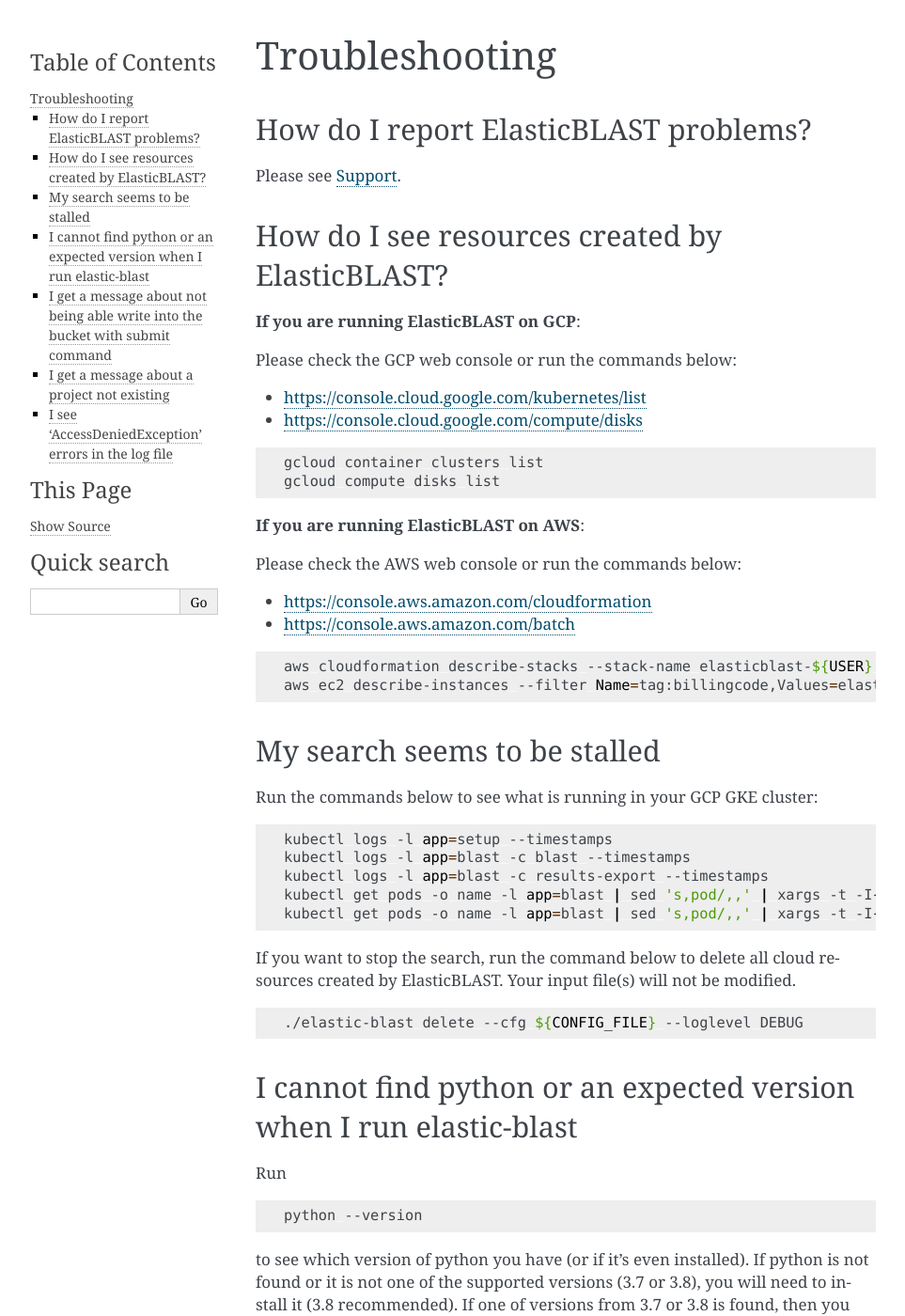
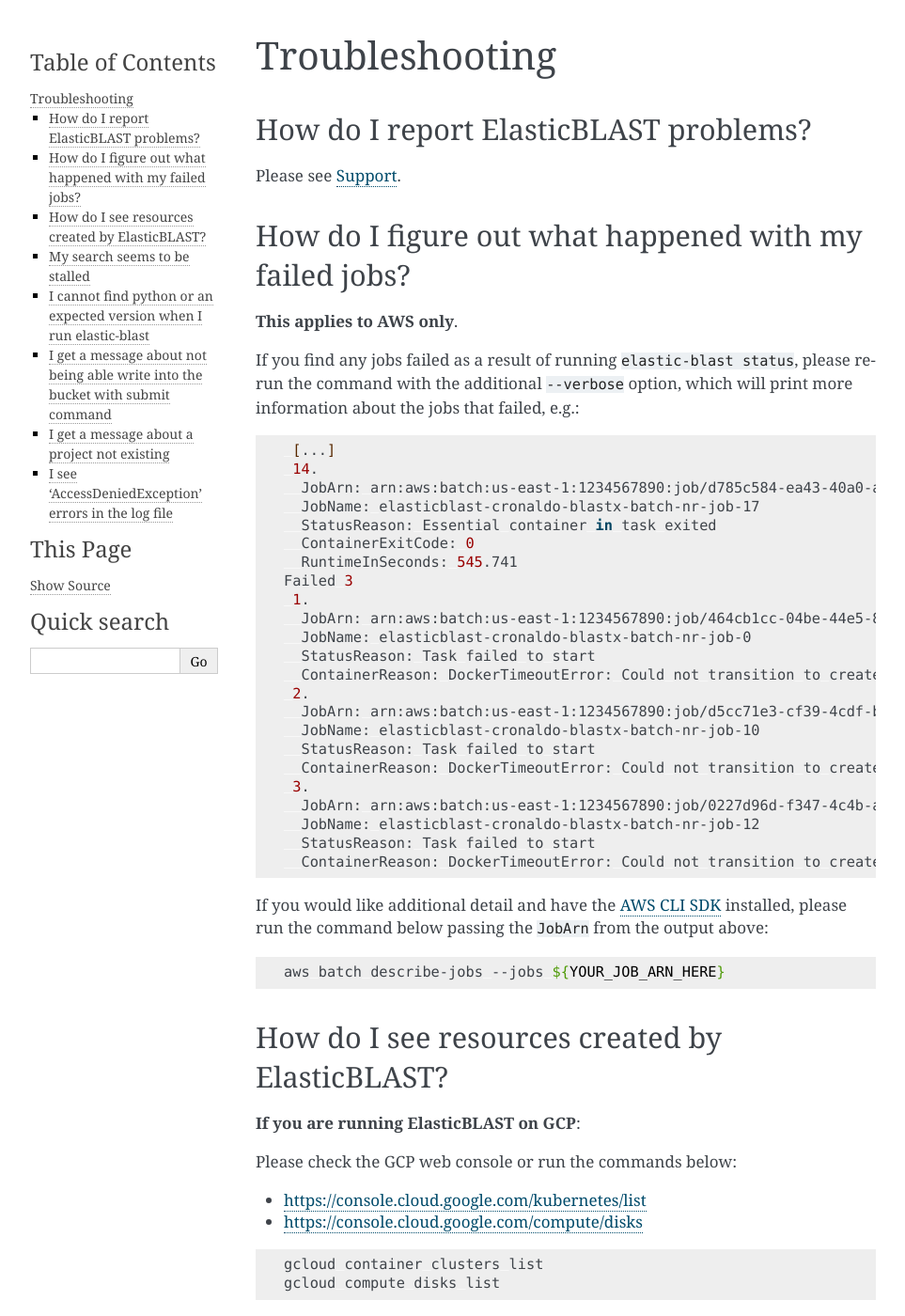
Before and after one commit to ncbi/elastic-blast-docs, a Sphinx documentation site: the page built from docs/source/troubleshooting.rst, in a window 1280 px wide and 1400 px high. Shown: the whole window at 94% size, without its empty margins (148-1111 px from the left). Built offline with Sphinx 7.4.7, drawn with Linux system fonts in a browser that asks for light colours.

Commit message:
Add section to get details on failed AWS batch jobs

```diff
--- a/docs/source/troubleshooting.rst
+++ b/docs/source/troubleshooting.rst
@@ -27,6 +27,49 @@
 --------------------------------------
 
 Please see :ref:`support`.
+
+How do I figure out what happened with my failed jobs?
+------------------------------------------------------
+
+**This applies to AWS only**.
+
+If you find any jobs failed as a result of running ``elastic-blast status``,
+please re-run the command with the additional ``--verbose`` option, which
+will print more information about the jobs that failed, e.g.:
+
+.. code-block:: bash
+
+    [...]
+    14.
+     JobArn: arn:aws:batch:us-east-1:1234567890:job/d785c584-ea43-40a0-a781-4575628ea84e
+     JobName: elasticblast-cronaldo-blastx-batch-nr-job-17
+     StatusReason: Essential container in task exited
+     ContainerExitCode: 0
+     RuntimeInSeconds: 545.741
+   Failed 3
+    1.
+     JobArn: arn:aws:batch:us-east-1:1234567890:job/464cb1cc-04be-44e5-87a1-e466c41712f3
+     JobName: elasticblast-cronaldo-blastx-batch-nr-job-0
+     StatusReason: Task failed to start
+     ContainerReason: DockerTimeoutError: Could not transition to created; timed out after waiting 4m0s
+    2.
+     JobArn: arn:aws:batch:us-east-1:1234567890:job/d5cc71e3-cf39-4cdf-b638-efa2db20137a
+     JobName: elasticblast-cronaldo-blastx-batch-nr-job-10
+     StatusReason: Task failed to start
+     ContainerReason: DockerTimeoutError: Could not transition to created; timed out after waiting 4m0s
+    3.
+     JobArn: arn:aws:batch:us-east-1:1234567890:job/0227d96d-f347-4c4b-afee-0b372585a907
+     JobName: elasticblast-cronaldo-blastx-batch-nr-job-12
+     StatusReason: Task failed to start
+     ContainerReason: DockerTimeoutError: Could not transition to created; timed out after waiting 4m0s
+
+If you would like additional detail and have the `AWS CLI SDK <https://aws.amazon.com/cli/>`_ installed,
+please run the command below passing the ``JobArn`` from the output above:
+
+.. code-block:: bash
+
+    aws batch describe-jobs --jobs ${YOUR_JOB_ARN_HERE}
+
 
 How do I see resources created by ElasticBLAST?
 -----------------------------------------------
```
